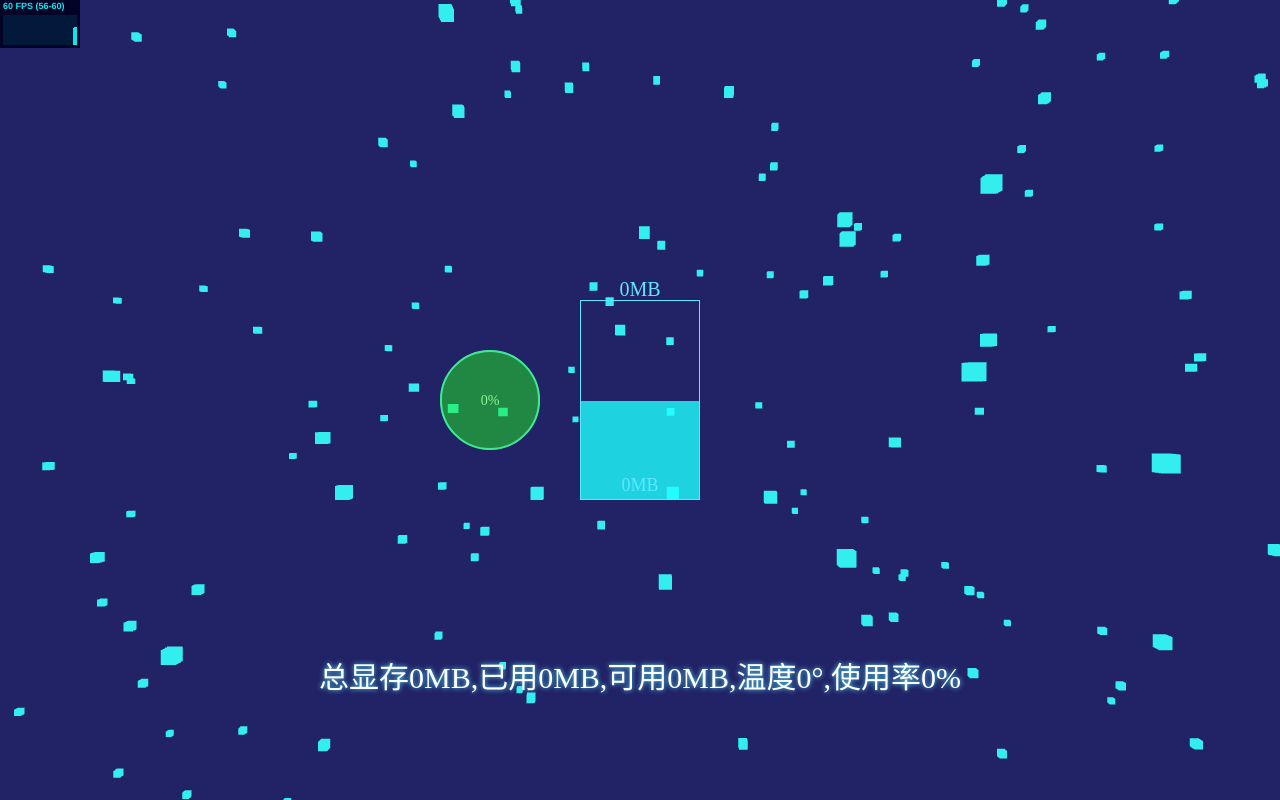
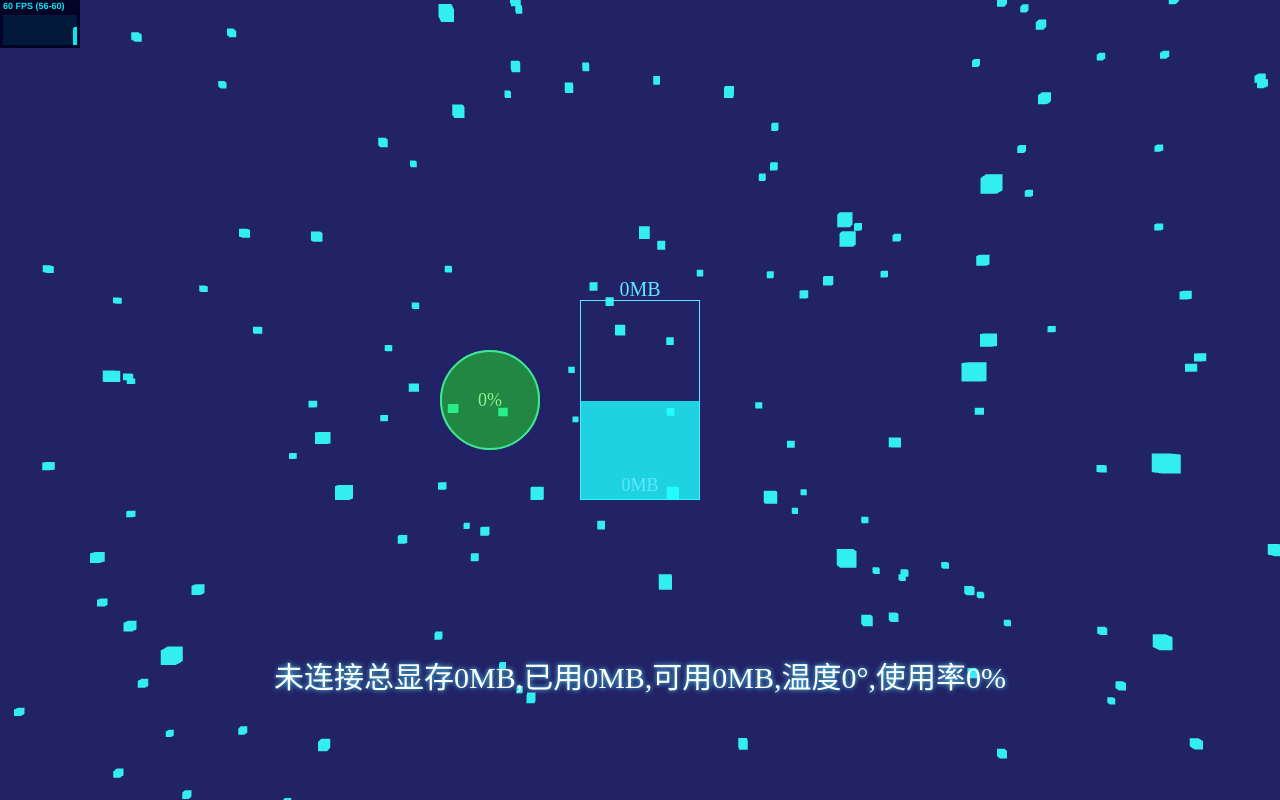
Before and after one commit to towhare/GPUMonitor, a Vue app: page / in a window 1280 px wide. Built offline with nearby package versions, Linux system fonts and the light colour scheme.

Commit message:
更改字体大小

```diff
--- a/src/App.vue
+++ b/src/App.vue
@@ -1,7 +1,10 @@
 <template>
   <div class="full-width center-content">
+    <!-- 背景 -->
     <three-background class="background" :speed="Math.max(Math.min((gpuInfo.gpuUsage)/20,5),1)" />
+    <!-- GPU信息 -->
     <div class="gpuInfo">
+      <span>{{socketConneted?'已连接':'未连接'}} </span>
       <span
         >总显存{{ gpuInfo.gpuTotalMemory }}MB,已用{{
           gpuInfo.gpuMemoryUsed
@@ -45,6 +48,7 @@ export default {
         gpuTemperature: 0,
         gpuUsage: 0,
       },
+      socketConneted:false,
       temperature: 0,
       usage: 0,
     };
@@ -55,10 +59,12 @@ export default {
     this.socket = io("http://localhost:3001");
     this.socket.on("connect", (item) => {
       console.log("socket connected", this.socket.id);
+      this.socketConneted = true;
     });
 
     this.socket.on("disconnect", () => {
       console.log("disconnected", this.socket.id);
+      this.socketConneted = false;
     });
 
     this.socket.on("hello", (message) => {
--- a/src/component/circle.vue
+++ b/src/component/circle.vue
@@ -48,6 +48,7 @@ export default {
   .number{
     display: block;
     color:white;
+    font-size:18px;
   }
   .innerCircle{
     position:absolute;
```
Also changed, not shown: 1 other file (tests, documents, lock files or other folders).
